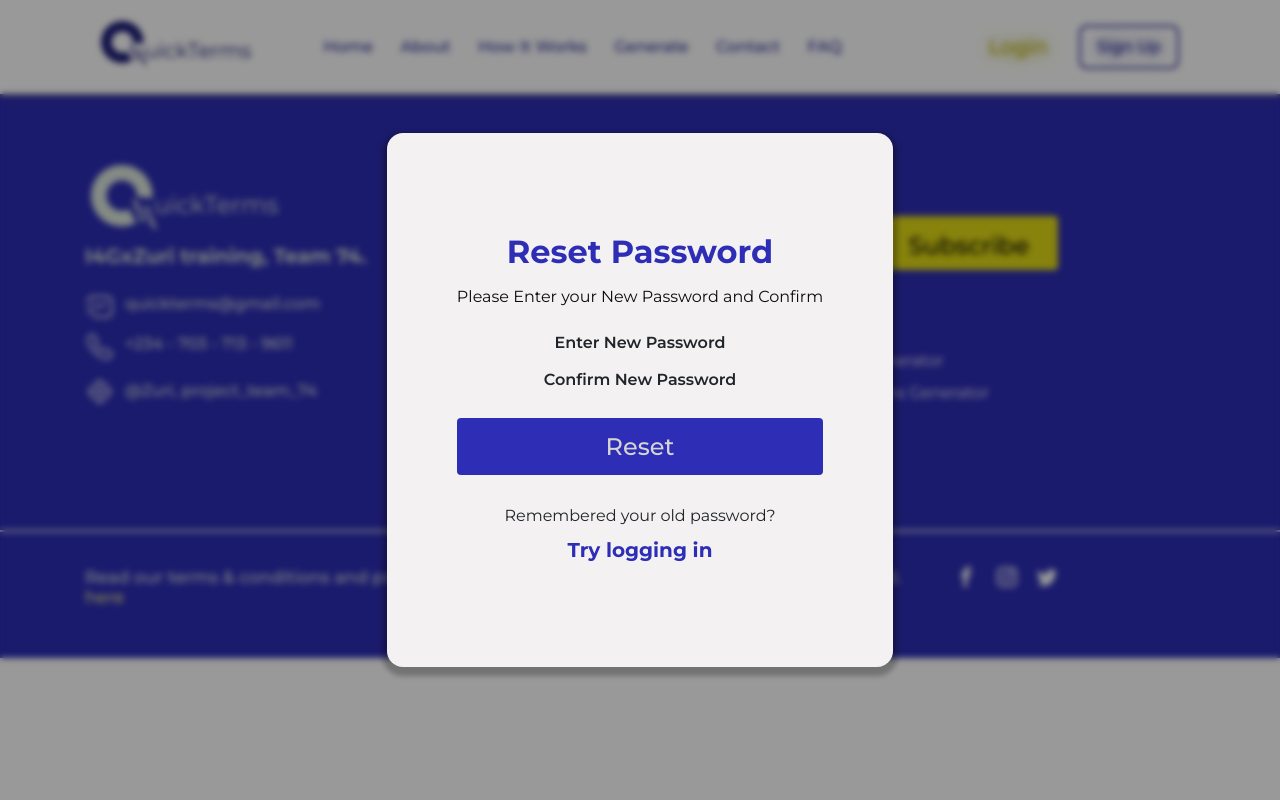
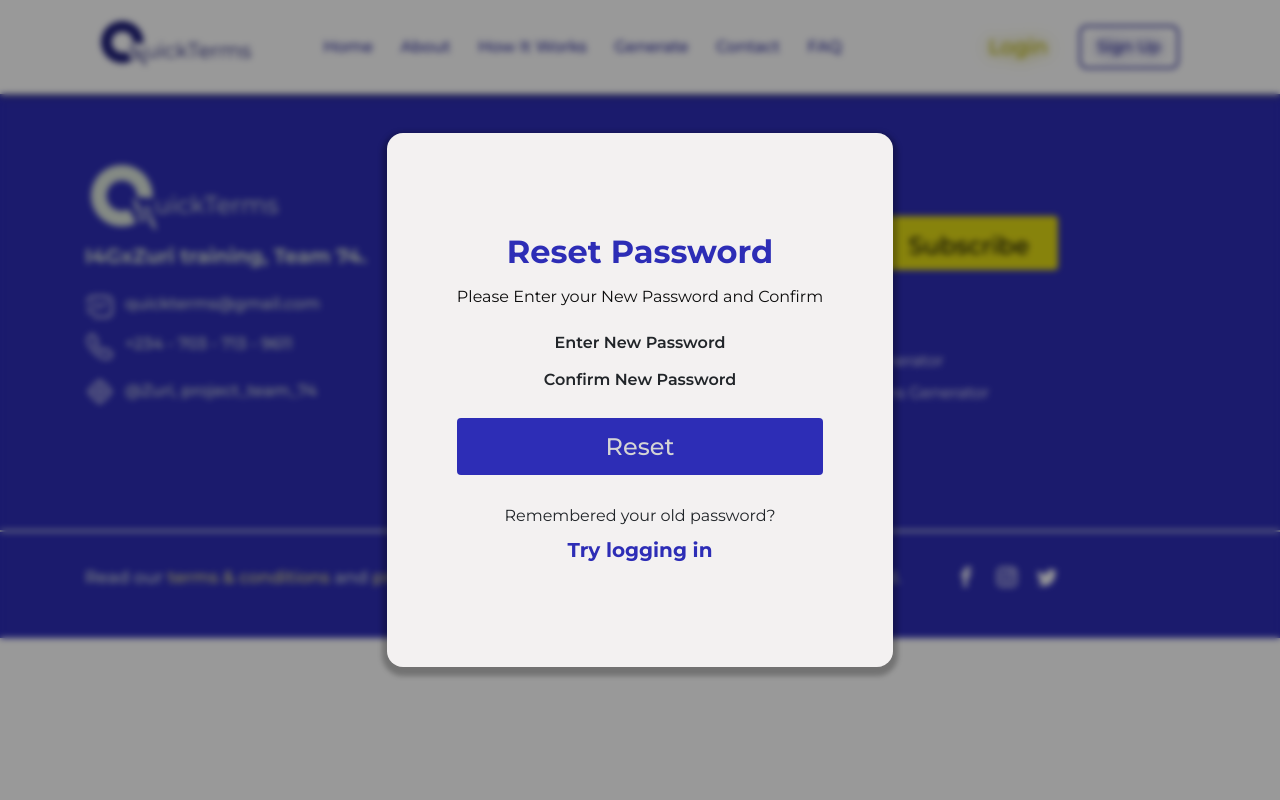
Before and after one commit to zuri-training/Proj-T_C_Gen-Team-74, a Django app: page /reset/1/1/ in a window 1280 px wide. Run offline with Django 4.2, Linux system fonts and the light colour scheme; some libraries are stand-ins or nearby versions; some web fonts are replaced.

Commit message:
added our T&C and PP self generated

```diff
--- a/tc_site/static/css/main.css
+++ b/tc_site/static/css/main.css
@@ -29,5 +29,5 @@ ul {
 
 a {
     display: block;
-    text-decoration: none;
+    text-decoration: none !important;
 }
--- a/tc_site/templates/tc_site/blocks/auth/sign-up.html
+++ b/tc_site/templates/tc_site/blocks/auth/sign-up.html
@@ -66,8 +66,8 @@
           <p class="d-flex">
             <input type="checkbox" name="agree" id="terms_agreement" onclick="enableBtn();" />
             <span>
-              By checking this box, I agree to QuickTerms' <a>User Agreement</a> and
-              <a>Privacy Policy<a>.
+              By checking this box, I agree to QuickTerms' <a target="_blank" href="https://quickterms.herokuapp.com/share/8b96457d-9ec9-42bc-aa44-fd6a37032105">User Agreement</a> and
+              <a target="_blank" href="https://quickterms.herokuapp.com/share/97ed5f9f-df72-434d-88a7-b2f6f26ea4d7">Privacy Policy<a>.
             </span>
           </p>
           <div class="btn-sign-up-container">
--- a/tc_site/templates/tc_site/blocks/layout/landing/footer.html
+++ b/tc_site/templates/tc_site/blocks/layout/landing/footer.html
@@ -63,7 +63,7 @@
   <article class=" footer3">
     <section class="container main-tc-12">
       <div class="row">
-        <p class="main-tc-12-link col-sm-5">Read our terms & conditions and privacy policy <a href="#" style="color: #F0EC8A; display: inline-block;">here</a></p>
+        <p class="main-tc-12-link col-sm-5">Read our <a style="color: #F0EC8A; display: inline-block;" target="_blank" href="https://quickterms.herokuapp.com/share/8b96457d-9ec9-42bc-aa44-fd6a37032105">terms & conditions</a>  and <a target="_blank" href="https://quickterms.herokuapp.com/share/97ed5f9f-df72-434d-88a7-b2f6f26ea4d7" style="color: #F0EC8A; display: inline-block;"> privacy policy</a></p>
         <p class="main-tc-12-link col-sm-4">©2022 QuickTerms. All Rights Reserved.</p>
         <div class="main-tc-12-i col-sm-3">
           <img src="{% static 'assets/landing/taiwo/fb.png' %}" alt="Facebook" width="20px" height="20px"
--- a/tc_site/templates/tc_site/pages/landing/base.html
+++ b/tc_site/templates/tc_site/pages/landing/base.html
@@ -36,7 +36,7 @@
   <link rel="stylesheet" href="{% static 'css/auth/sign-up.css' %}?version=20" />
   <link rel="stylesheet" href="{% static 'css/auth/log-in.css' %}?version=20" />
   <link rel="stylesheet" href="{% static 'css/landing/preview_modal.css' %}?version=2" />
-  <link rel="stylesheet" href="{% static 'css/main.css' %}?version=4" />
+  <link rel="stylesheet" href="{% static 'css/main.css' %}?version=5" />
 
   <link rel="stylesheet" href="{% static 'css/coming-soon.css' %}?version=4" />
 
--- a/tc_site/view_helpers/signin_helper.py
+++ b/tc_site/view_helpers/signin_helper.py
@@ -33,7 +33,7 @@ def signin_helper(request):
         if user is not None:
             login(request, user)
             messages.success(request, 'It\'s good to have you back!')
-            return redirect('/tc_site:dashboard/', username=user.username)
+            return redirect('tc_site:dashboard', username=user.username)
 
         # The else condition redirects to the signin form/refreshes the page.
         messages.error(request, 'Invalid login credentials!')
```
